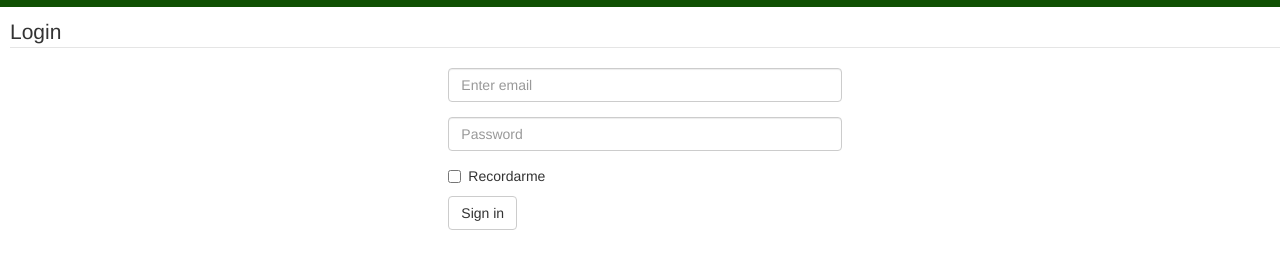
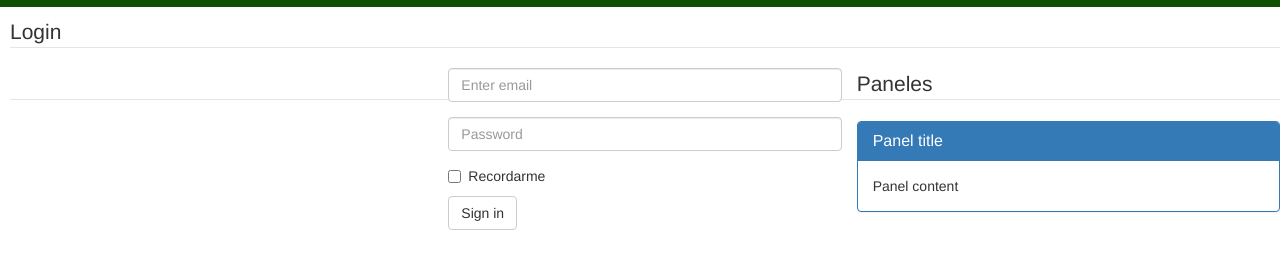
Before and after one commit to daguiheso/Muestra, a website: page index.html in a window 1280 px wide. Shown: the part 63-332 px from the top of the page. Drawn offline with nearby package versions, Linux system fonts and the light colour scheme.

Commit message:
Add paneles

```diff
--- a/index.html
+++ b/index.html
@@ -26,6 +26,18 @@
 		  <button type="submit" class="btn btn-default">Sign in</button>
 		</form>
 		<div class="col-lg-4 col-md-4 col-sm-4 col-xs-4"></div>
+		<legend>Paneles</legend>
+		<div class="col-lg-4 col-md-4 col-sm-4 col-xs-4"></div>
+
+		<div class="panel panel-primary col-lg-4 col-md-4 col-sm-4 col-xs-4 pad0-panel">
+		  <div class="panel-heading">
+		    <h3 class="panel-title">Panel title</h3>
+		  </div>
+		  <div class="panel-body">
+		    Panel content
+		  </div>
+		</div>
+		<div class="col-lg-4 col-md-4 col-sm-4 col-xs-4"></div>
 		<script src="//cdnjs.cloudflare.com/ajax/libs/less.js/2.3.1/less.min.js"></script>
 	</body>
 </html>
--- a/resources/assets/less/style.less
+++ b/resources/assets/less/style.less
@@ -21,3 +21,8 @@ body {
 	margin-top: 80px;
 	margin-left: 10px;
 }
+
+.pad0-panel {
+	padding-right: 0;
+	padding-left: 0;
+}
```
